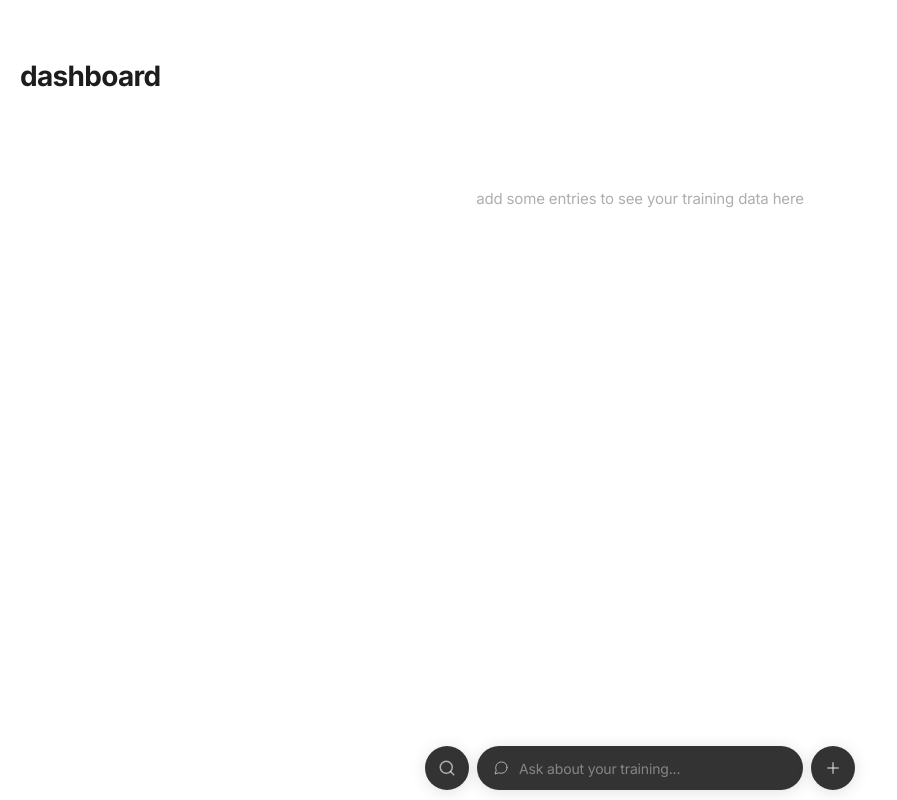
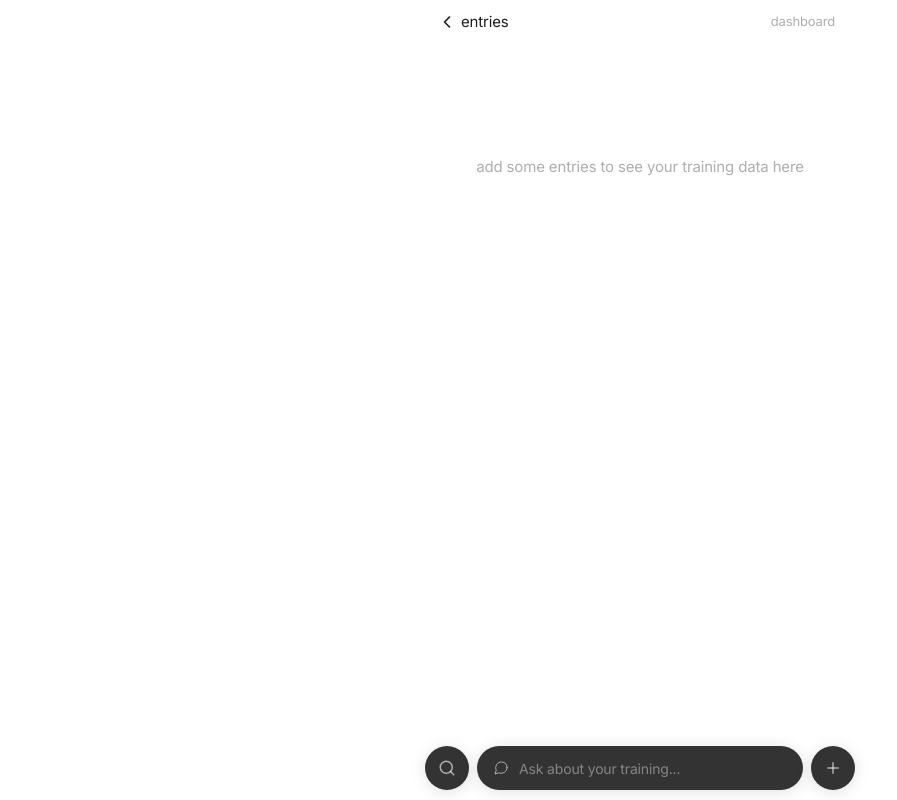
Before and after one commit to icjhogan/trainbook, a Next.js app: page /dashboard in a window 1280 px wide. Shown: the whole page, without its empty margins (0-897 px from the left). Built offline with nearby package versions, Linux system fonts and the light colour scheme; no server answers; the database is empty.

Commit message:
feat: add top bar with back navigation — 'notebook' on home, back arrow + page name elsewhere

```diff
--- a/app/(app)/dashboard/dashboard-client.tsx
+++ b/app/(app)/dashboard/dashboard-client.tsx
@@ -75,8 +75,7 @@ export function DashboardClient({ workouts }: { workouts: Workout[] }) {
 
   if (workouts.length === 0) {
     return (
-      <div className="px-5 pt-[60px] animate-fade-in-up">
-        <h1 className="text-title">dashboard</h1>
+      <div className="px-5 pt-4 animate-fade-in-up">
         <div className="mt-24 text-center">
           <p className="text-body text-[var(--color-muted)]">
             add some entries to see your training data here
@@ -87,9 +86,7 @@ export function DashboardClient({ workouts }: { workouts: Workout[] }) {
   }
 
   return (
-    <div className="px-5 pt-[60px] pb-8 animate-fade-in-up">
-      <h1 className="text-title mb-2">dashboard</h1>
-
+    <div className="px-5 pt-4 pb-8 animate-fade-in-up">
       <p className="text-body text-[var(--color-secondary)] mb-10">
         {weeks.size} weeks &middot; {totalSessions} sessions &middot;{" "}
         {(totalVolume / 1000).toFixed(1)}km
--- a/app/(app)/feed/feed-client.tsx
+++ b/app/(app)/feed/feed-client.tsx
@@ -104,7 +104,7 @@ export function FeedClient({
   // Search mode
   if (isSearching) {
     return (
-      <div className="px-5 pt-[60px] pb-8 animate-fade-in">
+      <div className="px-5 pt-4 pb-8 animate-fade-in">
         {/* Search input */}
         <div className="relative mb-4">
           <svg
@@ -204,9 +204,7 @@ export function FeedClient({
 
   // Normal feed mode
   return (
-    <div className="px-5 pt-[60px] pb-8 animate-fade-in-up">
-      <h1 className="text-title">entries</h1>
-
+    <div className="px-5 pt-4 pb-8 animate-fade-in-up">
       {workouts.length === 0 ? (
         <div className="mt-24 text-center">
           <p className="text-heading text-[var(--color-secondary)] mb-2">
--- a/app/(app)/layout.tsx
+++ b/app/(app)/layout.tsx
@@ -1,6 +1,7 @@
 "use client";
 
 import { BottomNav } from "@/components/bottom-nav";
+import { TopBar } from "@/components/top-bar";
 import { ChatPanel } from "@/components/chat-panel";
 import { SearchProvider, useSearch } from "@/lib/search-context";
 import { useState } from "react";
@@ -20,7 +21,8 @@ function AppShell({ children }: { children: React.ReactNode }) {
 
   return (
     <div className="min-h-dvh bg-[var(--color-bg)]">
-      <main className="pb-[calc(68px+env(safe-area-inset-bottom))]">
+      <TopBar />
+      <main className="pt-[calc(44px+env(safe-area-inset-top))] pb-[calc(68px+env(safe-area-inset-bottom))]">
         {children}
       </main>
       <ChatPanel open={chatOpen} onClose={() => setChatOpen(false)} />
--- a/app/(app)/upload/page.tsx
+++ b/app/(app)/upload/page.tsx
@@ -137,7 +137,7 @@ export default function UploadPage() {
   // Loading state
   if (state === "uploading" || state === "extracting") {
     return (
-      <div className="px-5 pt-[60px] flex flex-col items-center justify-center min-h-[70dvh] animate-fade-in">
+      <div className="px-5 pt-4 flex flex-col items-center justify-center min-h-[70dvh] animate-fade-in">
         {imagePreview && (
           <img
             src={imagePreview}
@@ -158,7 +158,7 @@ export default function UploadPage() {
   // Confirm state
   if (state === "confirm") {
     return (
-      <div className="px-5 pt-[60px] pb-8 animate-fade-in-up">
+      <div className="px-5 pt-4 pb-8 animate-fade-in-up">
         <h1 className="text-title mb-8">
           {workouts.length === 1
             ? "Confirm entry"
--- /dev/null
+++ b/components/top-bar.tsx
@@ -0,0 +1,57 @@
+"use client";
+
+import { usePathname, useRouter } from "next/navigation";
+
+export function TopBar() {
+  const pathname = usePathname();
+  const router = useRouter();
+
+  const isHome = pathname === "/feed" || pathname === "/";
+  const pageTitle = getPageTitle(pathname);
+
+  return (
+    <header className="fixed top-0 left-0 right-0 z-30 bg-[var(--color-bg)]/80 backdrop-blur-xl">
+      <div className="h-[env(safe-area-inset-top)]" />
+      <div className="flex items-center h-[44px] px-5 max-w-[430px] mx-auto">
+        {isHome ? (
+          <h1 className="text-[17px] font-semibold tracking-tight">
+            notebook
+          </h1>
+        ) : (
+          <>
+            <button
+              onClick={() => router.push("/feed")}
+              className="flex items-center gap-1 min-h-[44px] min-w-[44px] -ml-2 pr-2 active:opacity-50 transition-opacity"
+            >
+              <svg
+                width="20"
+                height="20"
+                viewBox="0 0 24 24"
+                fill="none"
+                stroke="var(--color-text)"
+                strokeWidth="2"
+                strokeLinecap="round"
+                strokeLinejoin="round"
+              >
+                <polyline points="15 18 9 12 15 6" />
+              </svg>
+              <span className="text-[15px]">
+                entries
+              </span>
+            </button>
+            <span className="flex-1" />
+            <span className="text-[13px] text-[var(--color-muted)]">
+              {pageTitle}
+            </span>
+          </>
+        )}
+      </div>
+    </header>
+  );
+}
+
+function getPageTitle(pathname: string): string {
+  if (pathname.startsWith("/upload")) return "new entry";
+  if (pathname.startsWith("/dashboard")) return "dashboard";
+  return "";
+}
```
